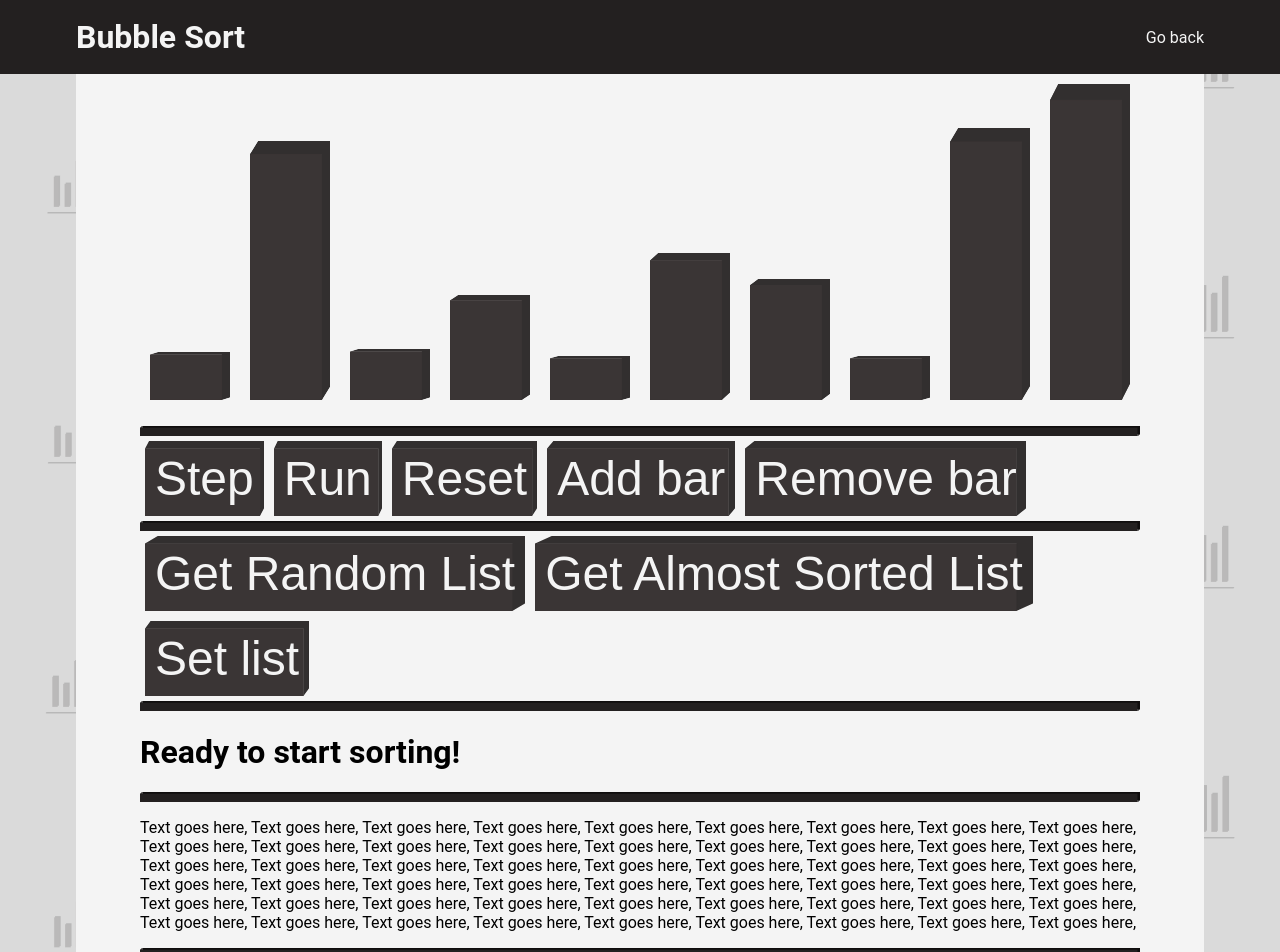
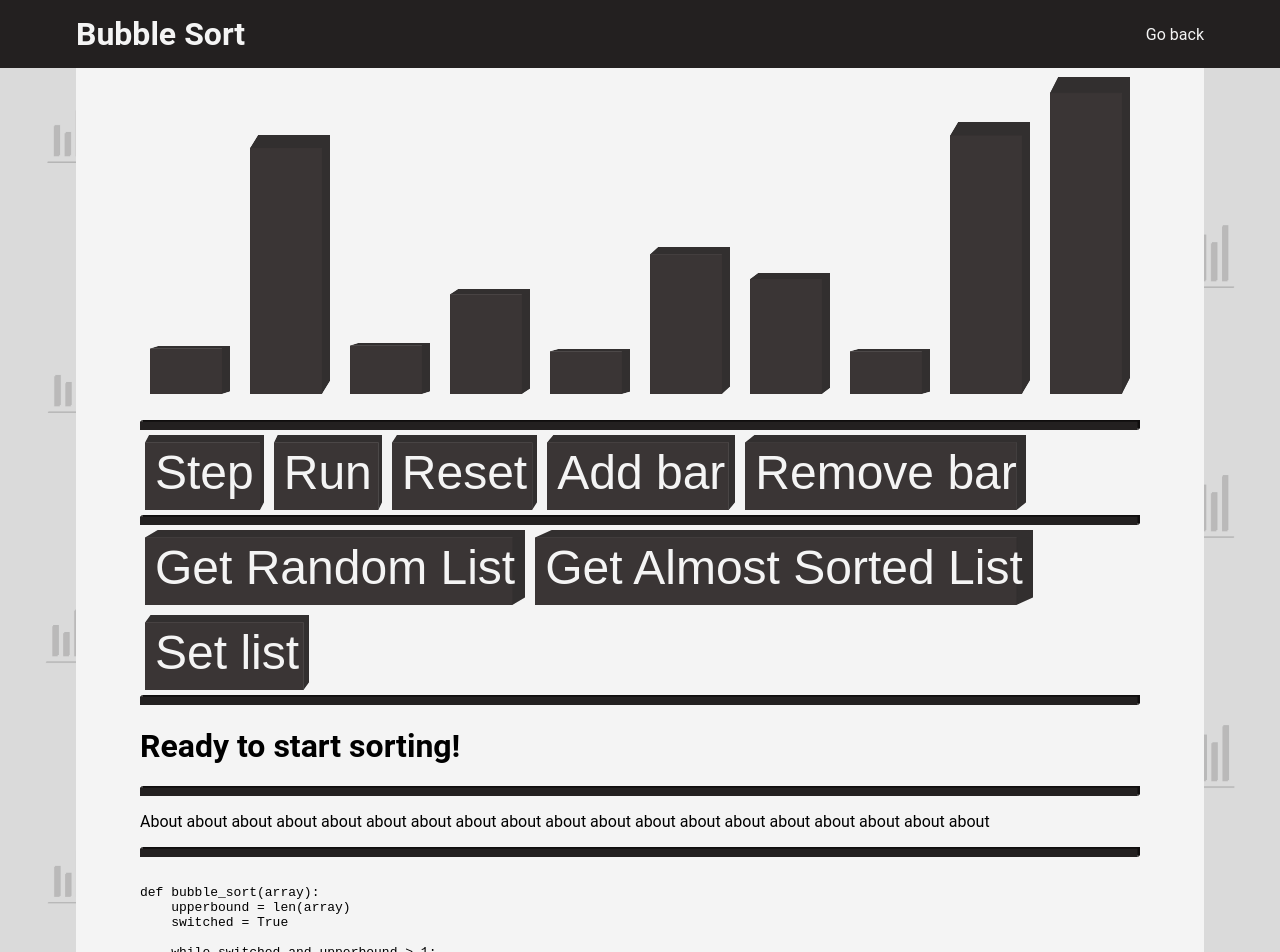
Before and after one commit to OtavioPiza/algorithm-visualizer, a React (Create React App) app: page /#/bubblesort in a window 1280 px wide. Shown: the top 952 px of the page. Built offline with nearby package versions, Linux system fonts and the light colour scheme.

Commit message:
Added comments

```diff
--- a/src/algorithms/BubbleSort.js
+++ b/src/algorithms/BubbleSort.js
@@ -26,6 +26,9 @@ const defaultState = (barArray, isSorted = false) => [
  */
 const name = () => 'Bubble Sort'
 
+/**
+ * Returns a python implementation of the algorithm
+ */
 const pythonImplementation = () => (`
 def bubble_sort(array):
     upperbound = len(array)
@@ -43,6 +46,10 @@ def bubble_sort(array):
         upperbound -= 1
 
     return array
+`)
+
+const about = () => (`
+About about about about about about about about about about about about about about about about about about about
 `)
 
 /**
@@ -124,4 +131,4 @@ const sort = (state) => {
     return status.step === 0 ? compareBars() : changeBars()
 }
 
-export default { sort, defaultState, name, pythonImplementation }
+export default { sort, defaultState, name, pythonImplementation, about }
--- a/src/components/ArraySorter.js
+++ b/src/components/ArraySorter.js
@@ -20,7 +20,10 @@ const ArraySorter = ({ sortingAlgorithm, barList = arrayManager.getRandomList(10
     /* Holds wheter the algorithm should be running automatically */
     const [running, setRunning] = useState(false)
 
+    /* Holds an initial state the user can reset to */
     const [defaultState, setDefaultState] = useState(sortingAlgorithm.defaultState(barList))
+
+    /* Holds the current state of the sorting algorithm */
     const [currentState, setCurrentState] = useState(defaultState)
 
     // == User Interactivity ======================================================================================== //
@@ -28,9 +31,7 @@ const ArraySorter = ({ sortingAlgorithm, barList = arrayManager.getRandomList(10
     /**
      * Selects a bar from the array and, if two bars are selected, switches them
      *
-     * @param {
-     * id : id of the bar to be selected
-     * } id
+     * @param {Integer} id index of the bar that was selected
      */
     const handleSelectBar = (firstBarIndex) => {
         setRunning(false)
@@ -40,9 +41,9 @@ const ArraySorter = ({ sortingAlgorithm, barList = arrayManager.getRandomList(10
     // == Control Panel ============================================================================================= //
 
     /**
-     * Sets a new default bar
+     * Sets a new default bar array to be used by the sorting algorithm
      *
-     * @param {size: {}, analyzed: {}, sorted: {}} newBarArray
+     * @param {{size: {}, analyzed: {}, sorted: {}}} newBarArray new array of bars that will be used
      */
     const handleNewBarArray = (newBarArray) => {
         setCurrentState(sortingAlgorithm.defaultState(newBarArray))
@@ -50,7 +51,7 @@ const ArraySorter = ({ sortingAlgorithm, barList = arrayManager.getRandomList(10
     }
 
     /**
-     * Resets the array to its initial state
+     * Resets the array to the initial state
      */
     const handleReset = () => {
         setRunning(false)
@@ -60,7 +61,7 @@ const ArraySorter = ({ sortingAlgorithm, barList = arrayManager.getRandomList(10
     /**
      * Adds or removes a bar from the array
      *
-     * @param {boolean} add indicated wheter a bar is to be added or removed
+     * @param {Boolean} add indicated wheter a bar is to be added or removed
      */
     const handleAdd = (add = true) => {
         if (!add && arraySize <= 2) return
@@ -69,18 +70,27 @@ const ArraySorter = ({ sortingAlgorithm, barList = arrayManager.getRandomList(10
     }
 
     /**
-     * Handles one step of the sorting algorithm
+     * Makes the sorting algorithm take one step
      */
     const handleStep = () => {
         setCurrentState(sortingAlgorithm.sort(currentState))
     }
 
+    /**
+     * Sets the current state of the sorting algorithm as the initial state
+     */
     const handleSetList = () => {
         setDefaultState(sortingAlgorithm.defaultState(currentState[1]))
     }
 
+    /**
+     * Switches the auto-run feature
+     */
+    const handleRun = () => {
+        setRunning(!running)
+    }
+
     // == Auto-run feature ========================================================================================== //
-
 
     if (running) {
 
@@ -97,6 +107,7 @@ const ArraySorter = ({ sortingAlgorithm, barList = arrayManager.getRandomList(10
         }
     }
 
+    // == HTML ====================================================================================================== //
 
     return (
         <div className='ArraySorter'>
@@ -121,10 +132,10 @@ const ArraySorter = ({ sortingAlgorithm, barList = arrayManager.getRandomList(10
 
                 <BottomBar />
 
-                <div>
+                <div className="ControlPanel">
 
                     <Button text='Step' eventHandler={() => handleStep()} />
-                    <Button text={running ? 'Stop' : 'Run'} eventHandler={() => setRunning(!running)} red={running} />
+                    <Button text={running ? 'Stop' : 'Run'} eventHandler={() => handleRun()} red={running} />
                     <Button text='Reset' eventHandler={() => handleReset()} />
                     <Button text="Add bar" eventHandler={() => handleAdd(true)} />
                     <Button text="Remove bar" eventHandler={() => handleAdd(false)} />
@@ -133,7 +144,8 @@ const ArraySorter = ({ sortingAlgorithm, barList = arrayManager.getRandomList(10
 
                 <BottomBar />
 
-                <div>
+                <div className="ArrayManager">
+
                     <Button text="Get Random List"
                         eventHandler={() => handleNewBarArray(arrayManager.getRandomList(arraySize))} />
                     <Button text="Get Almost Sorted List"
@@ -144,36 +156,34 @@ const ArraySorter = ({ sortingAlgorithm, barList = arrayManager.getRandomList(10
 
                 <BottomBar />
 
-                <div>
+                <div className="Status">
                     <h1>{running ? "Running!" : currentState[0].algorithmStatus}</h1>
                 </div>
 
                 <BottomBar />
 
-                <div>
+                <div className="About">
+
                     <p>
-                        Text goes here, Text goes here, Text goes here, Text goes here, Text goes here, Text goes here,
-                        Text goes here, Text goes here, Text goes here, Text goes here, Text goes here, Text goes here,
-                        Text goes here, Text goes here, Text goes here, Text goes here, Text goes here, Text goes here,
-                        Text goes here, Text goes here, Text goes here, Text goes here, Text goes here, Text goes here,
-                        Text goes here, Text goes here, Text goes here, Text goes here, Text goes here, Text goes here,
-                        Text goes here, Text goes here, Text goes here, Text goes here, Text goes here, Text goes here,
-                        Text goes here, Text goes here, Text goes here, Text goes here, Text goes here, Text goes here,
-                        Text goes here, Text goes here, Text goes here, Text goes here, Text goes here, Text goes here,
-                        Text goes here, Text goes here, Text goes here, Text goes here, Text goes here, Text goes here,
+                        {sortingAlgorithm.about()}
                     </p>
+
                 </div>
 
                 <BottomBar />
 
-                <div>
+                <div className="Implementation">
+
                     <pre>
                         <code>
                             {sortingAlgorithm.pythonImplementation()}
                         </code>
                     </pre>
+
                 </div>
+
             </div>
+
         </div>
     )
 }
```
